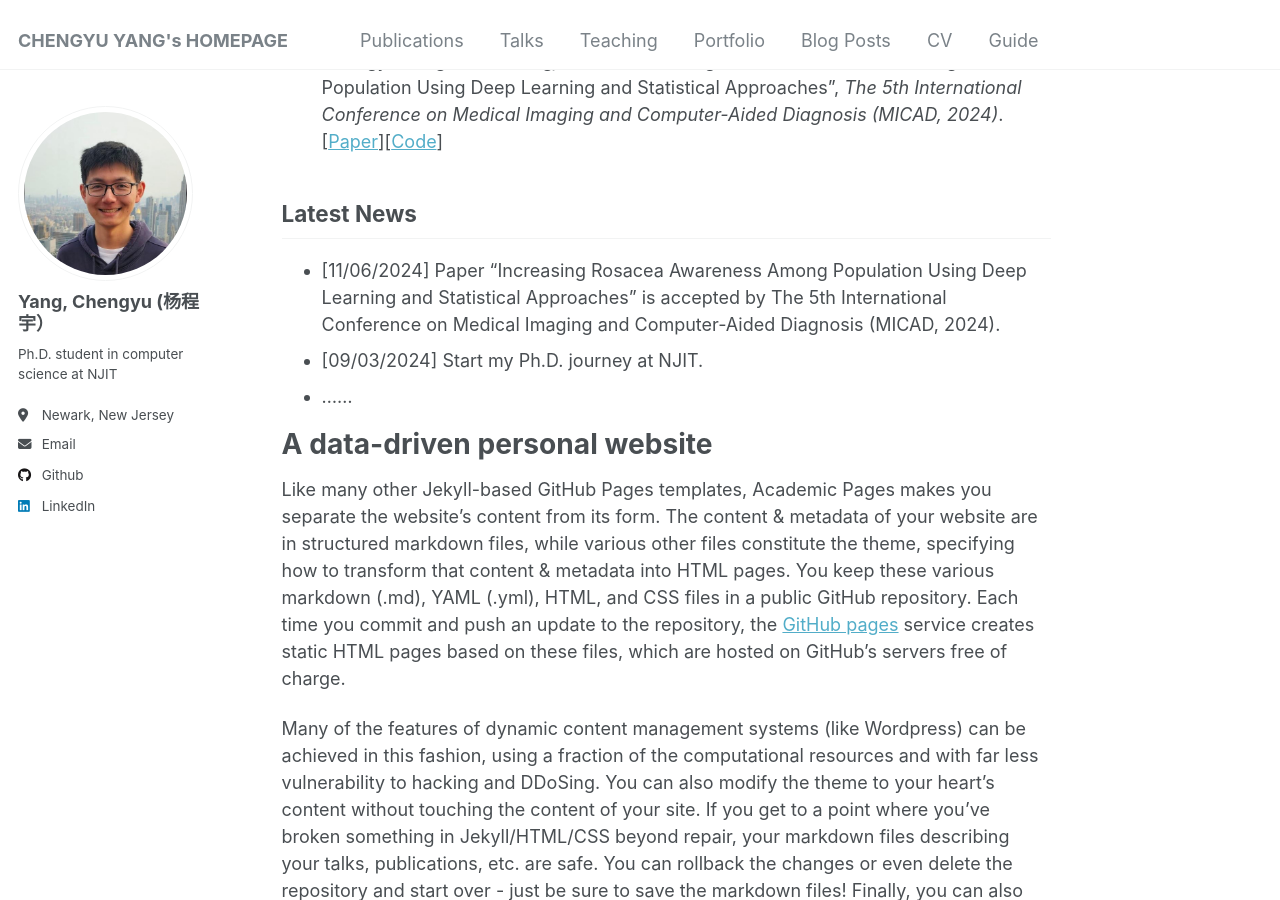
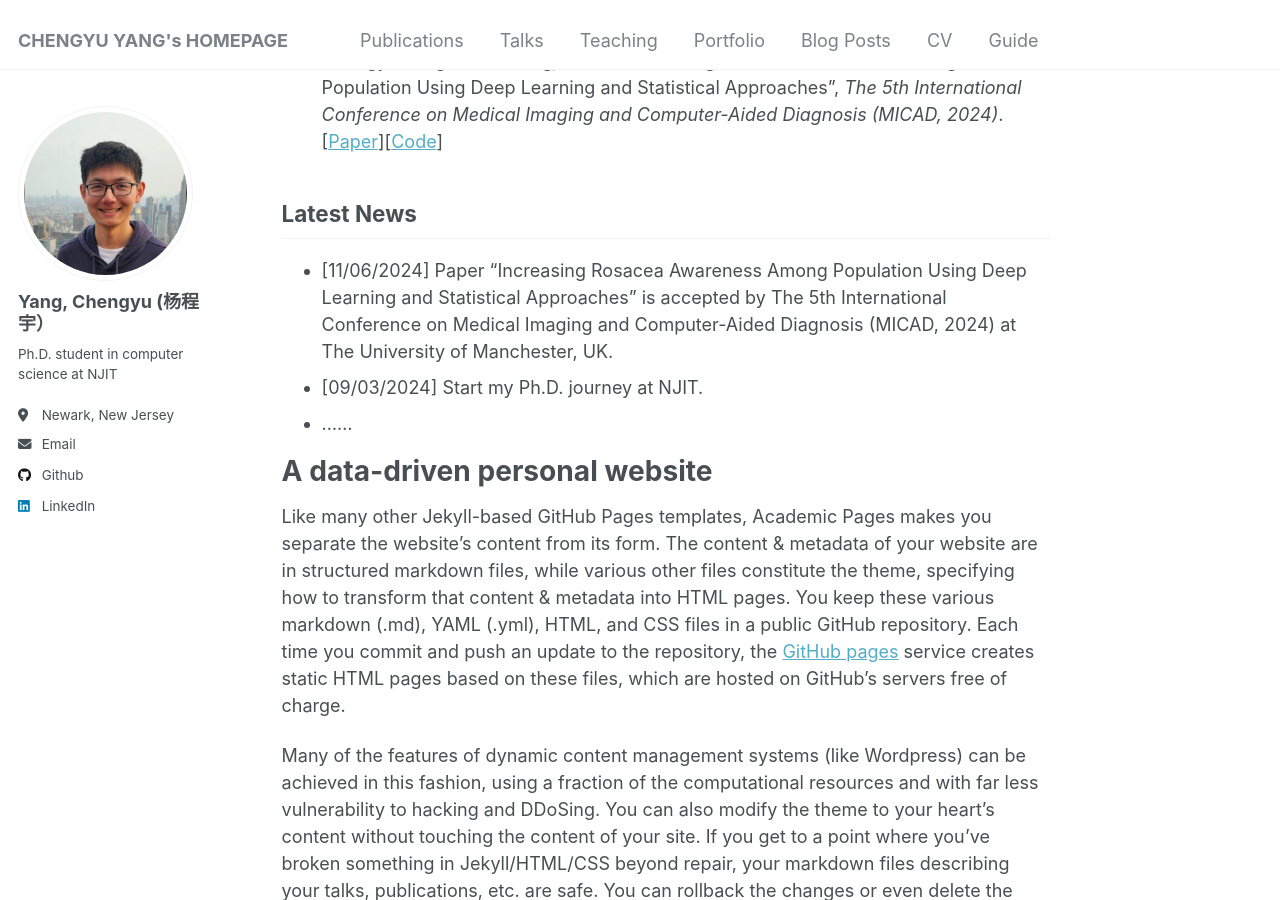
Before and after one commit to cyang322/cyang322.github.io, a Jekyll site: the page built from _pages/about.md, in a window 1280 px wide and 900 px high, scrolled down 434 px. Built offline with Jekyll 4.4.1, drawn with Linux system fonts in a browser that asks for light colours.

Commit message:
Update about.md

```diff
--- a/_pages/about.md
+++ b/_pages/about.md
@@ -20,7 +20,7 @@ Publications
 
 Latest News
 ------
-- [11/06/2024] Paper "Increasing Rosacea Awareness Among Population Using Deep Learning and Statistical Approaches" is accepted by The 5th International Conference on Medical Imaging and Computer-Aided Diagnosis (MICAD, 2024).
+- [11/06/2024] Paper "Increasing Rosacea Awareness Among Population Using Deep Learning and Statistical Approaches" is accepted by The 5th International Conference on Medical Imaging and Computer-Aided Diagnosis (MICAD, 2024) at The University of Manchester, UK.
 - [09/03/2024] Start my Ph.D. journey at NJIT.
 - ......
 
```
